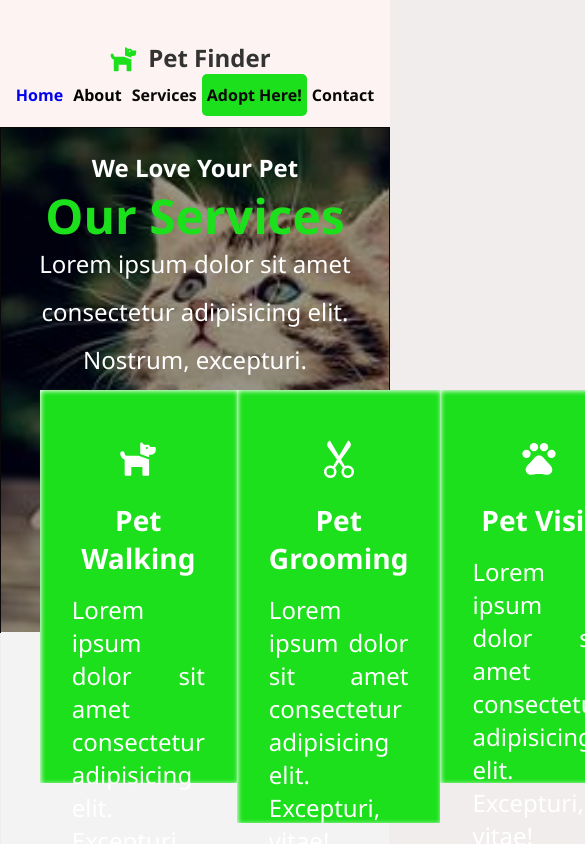
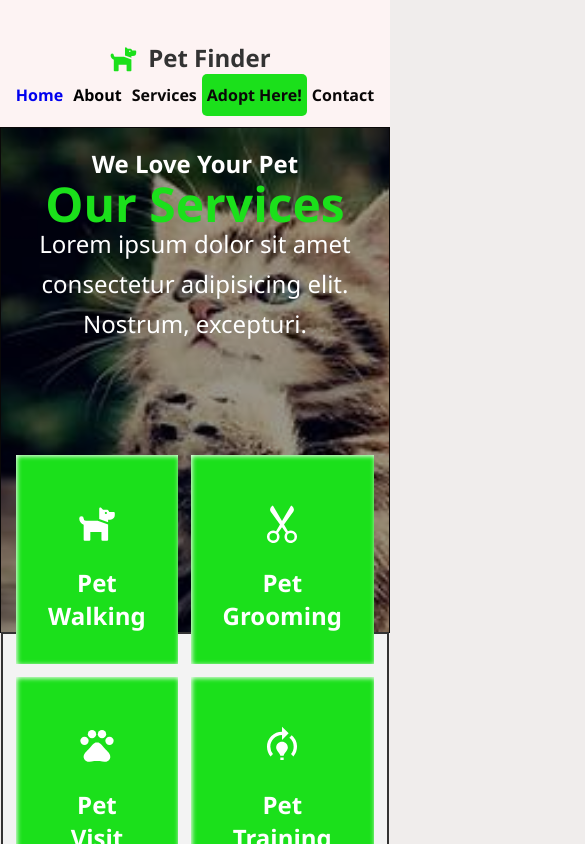
Before and after one commit to wajaht-ali/codeclause_pet-finder_app, a React (Create React App) app: page /services in a window 390 px wide. Shown: the top 844 px of the page, 585 px wide, since content can reach past the window. Built offline with nearby package versions, Linux system fonts and the light colour scheme.

Commit message:
contact, services responsiveness done

```diff
--- a/src/components/Services.jsx
+++ b/src/components/Services.jsx
@@ -42,7 +42,6 @@ const Services = () => {
         </div>
       </div>
 
-
       <Footer />
     </div>
   )
--- a/src/styling/Contact.scss
+++ b/src/styling/Contact.scss
@@ -35,7 +35,7 @@
             width: 100%;
             padding: 2rem;
             border: none;
-            box-shadow: 3px 3px 10px 3px #333;
+            box-shadow: 3px 3px 10px 3px $color2;
 
             .form-items {
                 display: flex;
@@ -93,3 +93,21 @@
     }
 
 }
+
+@media (max-width: 550px) {
+    .contact-page {
+        .heading {
+            p {
+                text-align: center;
+            }
+        }
+
+        .contact-form {
+            height: 80%;
+            width: 100%;
+            background: #e1e1e1;
+            border: 2px solid #333;
+            border-radius: 10px;
+        }
+    }
+}
--- a/src/styling/Services.scss
+++ b/src/styling/Services.scss
@@ -64,7 +64,6 @@
             .card {
                 height: 100%;
                 width: 100%;
-                // transform: scale();
                 box-shadow: inset 1px 1px 5px #fff;
                 background-color: $color2;
                 text-align: center;
@@ -89,3 +88,59 @@
     }
 
 }
+
+@media (max-width: 550px) {
+    .services {
+        .top-section {
+            line-height: 2.5rem;
+        }
+
+
+        .services-section {
+            width: 100%;
+            border: 2px solid #333;
+            position: relative;
+
+            .cards {
+                height: 60%;
+                width: 40%;
+                position: absolute;
+                bottom: 100%;
+                display: grid;
+                gap: .8rem;
+                grid-template-areas: 'card card';
+                flex-direction: column;
+                justify-content: center;
+                align-items: center;
+                // line-height: 3rem;
+
+                .card {
+                    height: 100%;
+                    width: 100%;
+                    box-shadow: inset 1px 1px 5px #fff;
+                    background-color: $color2;
+                    text-align: center;
+                    padding: 2rem;
+                    grid-area: 'card';
+
+                    &:nth-child(2) {
+                        height: 100%;
+                    }
+
+                    svg {
+                        margin: 1rem 0;
+                        font-size: 2.5rem;
+                    }
+
+                    h3 {
+                        font-size: 1.5rem;
+                    }
+
+                    p {
+                        display: none;
+                    }
+                }
+            }
+        }
+    }
+}
```
